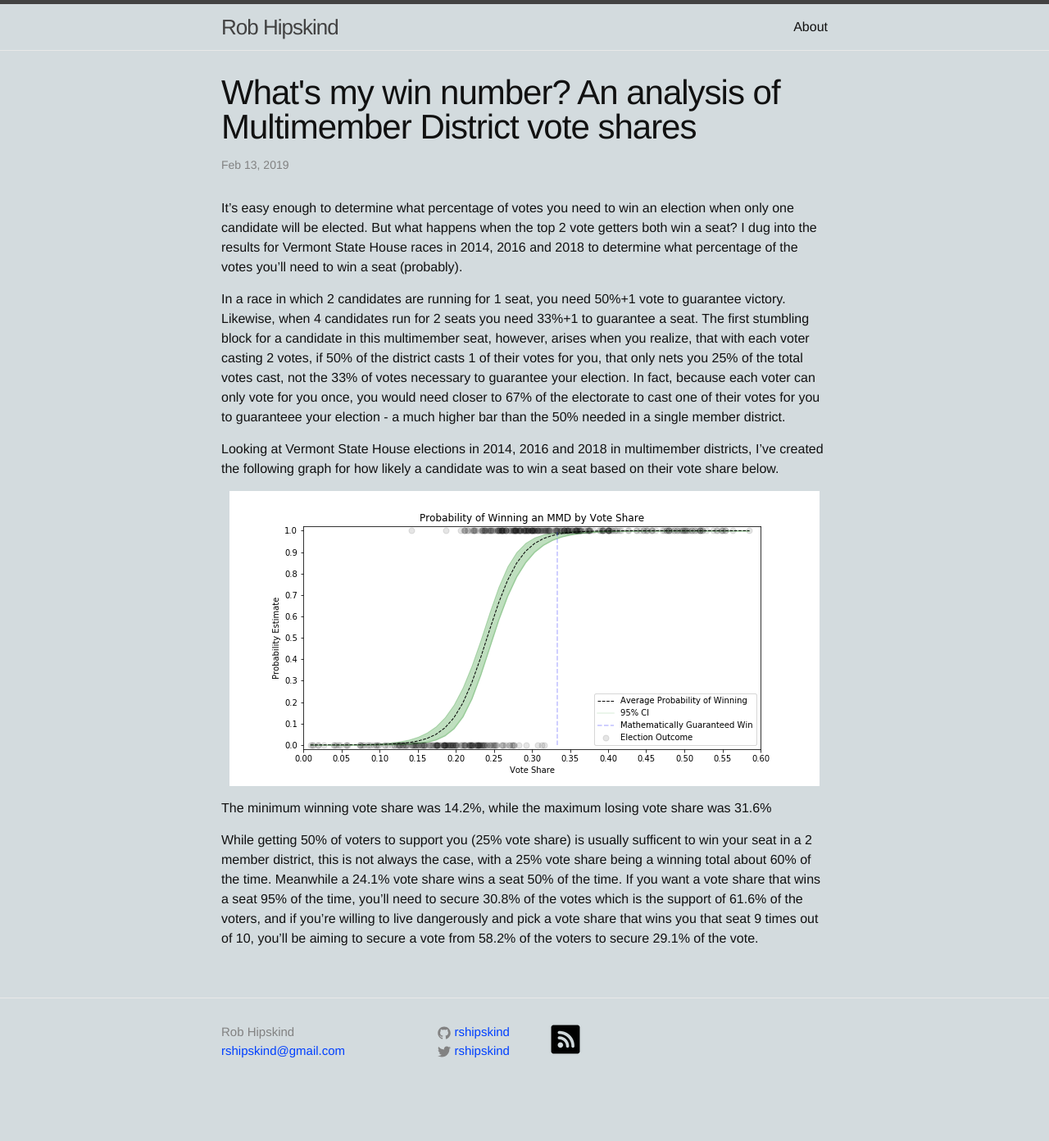
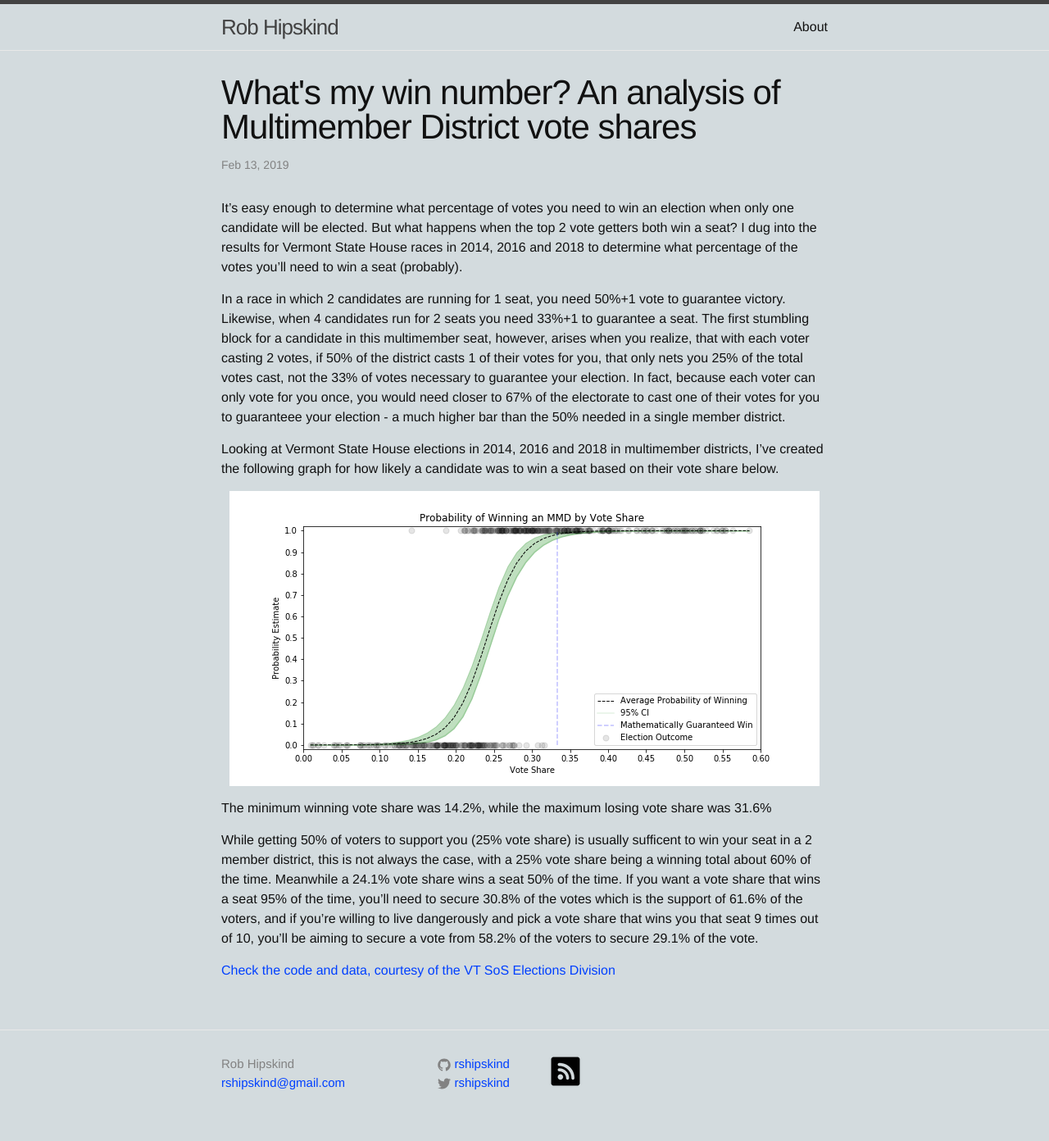
Before and after one commit to rshipskind/rshipskind.github.io, a Jekyll site: the page built from _posts/2019-02-13-MMD_vote_share.md, in a window 1280 px wide. Shown: the whole page at 82% size. Built offline with Jekyll 4.4.1, drawn with Linux system fonts in a browser that asks for light colours; before the commit the page ends 1353 px from its top, so only the background shows below that.

Commit message:
adds link to github repository and sos

```diff
--- a/_posts/2019-02-13-MMD_vote_share.md
+++ b/_posts/2019-02-13-MMD_vote_share.md
@@ -18,3 +18,6 @@ Looking at Vermont State House elections in 2014, 2016 and 2018 in multimember d
 The minimum winning vote share was 14.2%, while the maximum losing vote share was 31.6%
 
 While getting 50% of voters to support you (25% vote share) is usually sufficent to win your seat in a 2 member district, this is not always the case, with a 25% vote share being a winning total about 60% of the time. Meanwhile a 24.1% vote share wins a seat 50% of the time. If you want a vote share that wins a seat 95% of the time, you'll need to secure 30.8% of the votes which is the support of 61.6% of the voters, and if you're willing to live dangerously and pick a vote share that wins you that seat 9 times out of 10, you'll be aiming to secure a vote from 58.2% of the voters to secure 29.1% of the vote.
+
+[Check the code](https://github.com/rshipskind/mmd_win_number)
+[and data, courtesy of the VT SoS Elections Division](http://vtelectionarchive.sec.state.vt.us/elections/search/year_from:2014/year_to:2018/office_id:8/stage:General)
```
